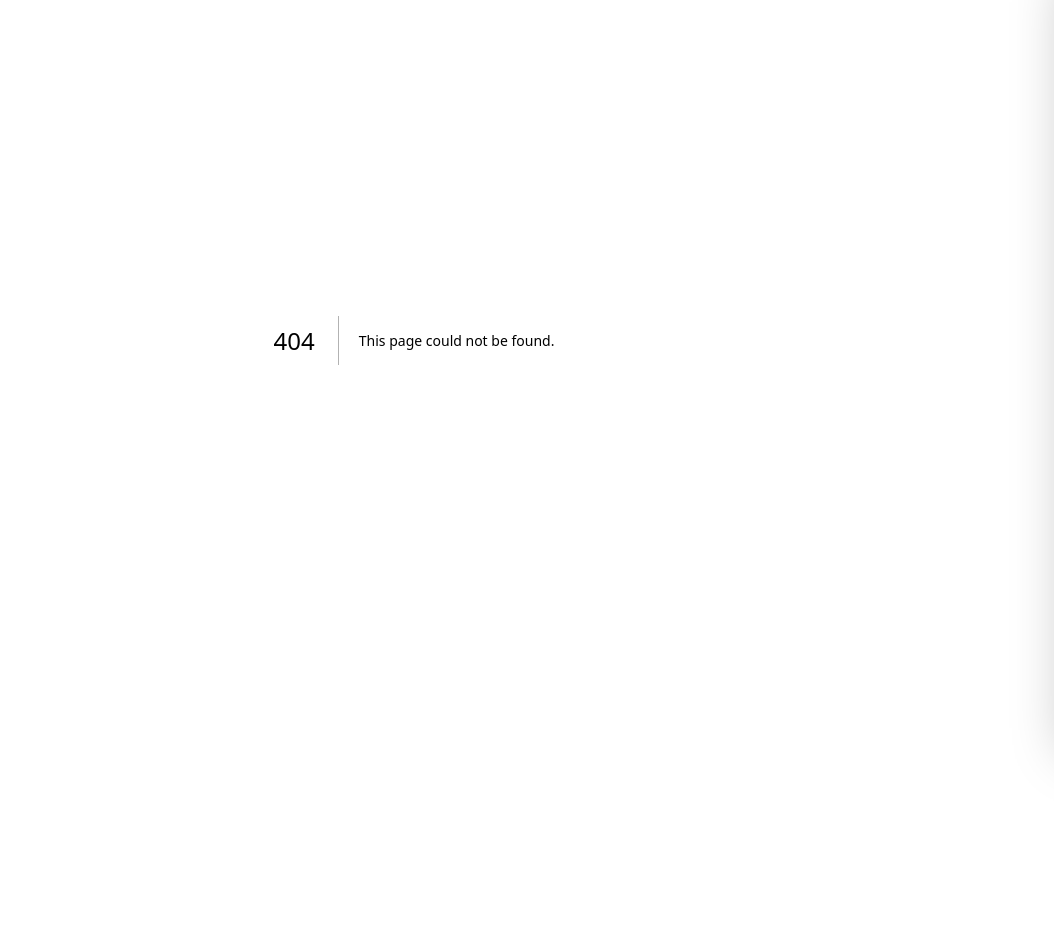
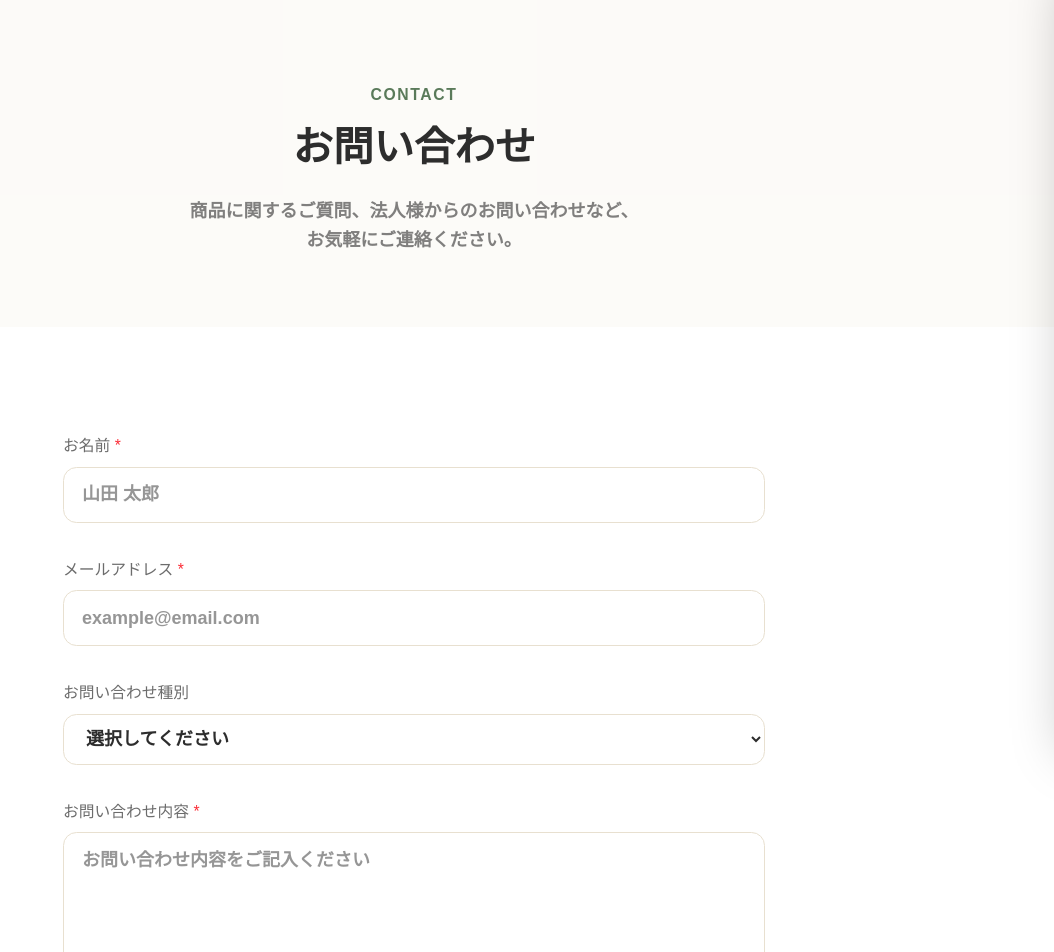
Before and after one commit to ST1105/IMPERFECT-VEGGIES, a Next.js app: page /contact in a window 1280 px wide. Before the commit this address had no page. Shown: the part 60-1012 px from the top of the page, without its empty margins (226-1280 px from the left). Before the commit the page ends 800 px from the top, so only its background shows below. Built offline with nearby package versions, Linux system fonts and the light colour scheme; a web font is replaced by a local one.

Commit message:
細かいデザインの趨勢

```diff
--- a/app/components/Header.tsx
+++ b/app/components/Header.tsx
@@ -6,7 +6,7 @@ import { useState, useEffect } from "react";
 import { useCart } from "../context/CartContext";
 
 type HeaderProps = {
-  currentPage?: "home" | "about" | "products" | "shop";
+  currentPage?: "home" | "about" | "products" | "shop" | "contact";
 };
 
 export default function Header({ currentPage = "home" }: HeaderProps) {
@@ -32,7 +32,7 @@ export default function Header({ currentPage = "home" }: HeaderProps) {
     { href: currentPage === "home" ? "#about" : "/#about", label: "私たちについて", key: "about" },
     { href: "/products", label: "商品紹介", key: "products" },
     { href: "/shop", label: "店舗情報", key: "shop" },
-    { href: currentPage === "home" ? "#contact" : "/#contact", label: "お問い合わせ", key: "contact" },
+    { href: "/contact", label: "お問い合わせ", key: "contact" },
   ];
 
   return (
--- /dev/null
+++ b/app/contact/page.tsx
@@ -0,0 +1,165 @@
+"use client";
+
+import Link from "next/link";
+import Header from "../components/Header";
+import { useScrollAnimationAll } from "../hooks/useScrollAnimation";
+
+export default function ContactPage() {
+  useScrollAnimationAll();
+
+  return (
+    <div className="min-h-screen bg-white">
+      <Header />
+
+      {/* Hero */}
+      <section className="pt-32 pb-16 bg-beige/30">
+        <div className="max-w-4xl mx-auto px-6 text-center">
+          <p className="scroll-animate scroll-fade-up text-green-primary text-sm tracking-widest mb-4">CONTACT</p>
+          <h1 className="scroll-animate scroll-fade-up scroll-delay-100 text-4xl font-klee mb-6">お問い合わせ</h1>
+          <p className="scroll-animate scroll-fade-up scroll-delay-200 text-foreground/60 max-w-2xl mx-auto leading-relaxed">
+            商品に関するご質問、法人様からのお問い合わせなど、
+            <br className="hidden md:block" />
+            お気軽にご連絡ください。
+          </p>
+        </div>
+      </section>
+
+      {/* Contact Form */}
+      <section className="py-24 bg-white">
+        <div className="max-w-2xl mx-auto px-6">
+          <form className="space-y-8">
+            <div className="scroll-animate scroll-fade-up">
+              <label htmlFor="name" className="block text-sm font-medium text-foreground/70 mb-2">
+                お名前 <span className="text-red-500">*</span>
+              </label>
+              <input
+                type="text"
+                id="name"
+                name="name"
+                required
+                className="w-full px-4 py-3 border border-beige-dark rounded-xl focus:outline-none focus:ring-2 focus:ring-green-primary/50 focus:border-green-primary transition-colors"
+                placeholder="山田 太郎"
+              />
+            </div>
+
+            <div className="scroll-animate scroll-fade-up scroll-delay-100">
+              <label htmlFor="email" className="block text-sm font-medium text-foreground/70 mb-2">
+                メールアドレス <span className="text-red-500">*</span>
+              </label>
+              <input
+                type="email"
+                id="email"
+                name="email"
+                required
+                className="w-full px-4 py-3 border border-beige-dark rounded-xl focus:outline-none focus:ring-2 focus:ring-green-primary/50 focus:border-green-primary transition-colors"
+                placeholder="example@email.com"
+              />
+            </div>
+
+            <div className="scroll-animate scroll-fade-up scroll-delay-200">
+              <label htmlFor="category" className="block text-sm font-medium text-foreground/70 mb-2">
+                お問い合わせ種別
+              </label>
+              <select
+                id="category"
+                name="category"
+                className="w-full px-4 py-3 border border-beige-dark rounded-xl focus:outline-none focus:ring-2 focus:ring-green-primary/50 focus:border-green-primary transition-colors bg-white"
+              >
+                <option value="">選択してください</option>
+                <option value="product">商品について</option>
+                <option value="order">ご注文について</option>
+                <option value="corporate">法人のお客様</option>
+                <option value="media">取材・メディア関連</option>
+                <option value="other">その他</option>
+              </select>
+            </div>
+
+            <div className="scroll-animate scroll-fade-up scroll-delay-300">
+              <label htmlFor="message" className="block text-sm font-medium text-foreground/70 mb-2">
+                お問い合わせ内容 <span className="text-red-500">*</span>
+              </label>
+              <textarea
+                id="message"
+                name="message"
+                required
+                rows={6}
+                className="w-full px-4 py-3 border border-beige-dark rounded-xl focus:outline-none focus:ring-2 focus:ring-green-primary/50 focus:border-green-primary transition-colors resize-none"
+                placeholder="お問い合わせ内容をご記入ください"
+              />
+            </div>
+
+            <div className="scroll-animate scroll-fade-up scroll-delay-400 text-center pt-4">
+              <button
+                type="submit"
+                className="inline-block bg-green-primary text-white px-12 py-4 rounded-full text-sm font-medium hover:bg-green-primary/90 transition-colors"
+              >
+                送信する
+              </button>
+            </div>
+          </form>
+        </div>
+      </section>
+
+      {/* Other Contact Methods */}
+      <section className="py-24 bg-beige/30">
+        <div className="max-w-4xl mx-auto px-6">
+          <h2 className="scroll-animate scroll-fade-up text-2xl font-klee text-center mb-12">その他のお問い合わせ方法</h2>
+          <div className="grid md:grid-cols-2 gap-8">
+            <div className="scroll-animate scroll-fade-up scroll-delay-100 bg-white rounded-2xl p-8 text-center">
+              <div className="w-16 h-16 bg-green-primary/10 rounded-full flex items-center justify-center mx-auto mb-4">
+                <svg className="w-8 h-8 text-green-primary" fill="none" stroke="currentColor" viewBox="0 0 24 24">
+                  <path strokeLinecap="round" strokeLinejoin="round" strokeWidth={1.5} d="M3 8l7.89 5.26a2 2 0 002.22 0L21 8M5 19h14a2 2 0 002-2V7a2 2 0 00-2-2H5a2 2 0 00-2 2v10a2 2 0 002 2z" />
+                </svg>
+              </div>
+              <h3 className="text-lg font-medium mb-2">メール</h3>
+              <a
+                href="mailto:hello@imperfect-veggies.com"
+                className="text-green-primary hover:underline"
+              >
+                hello@imperfect-veggies.com
+              </a>
+            </div>
+
+            <div className="scroll-animate scroll-fade-up scroll-delay-200 bg-white rounded-2xl p-8 text-center">
+              <div className="w-16 h-16 bg-green-primary/10 rounded-full flex items-center justify-center mx-auto mb-4">
+                <svg className="w-8 h-8 text-green-primary" fill="none" stroke="currentColor" viewBox="0 0 24 24">
+                  <path strokeLinecap="round" strokeLinejoin="round" strokeWidth={1.5} d="M3 5a2 2 0 012-2h3.28a1 1 0 01.948.684l1.498 4.493a1 1 0 01-.502 1.21l-2.257 1.13a11.042 11.042 0 005.516 5.516l1.13-2.257a1 1 0 011.21-.502l4.493 1.498a1 1 0 01.684.949V19a2 2 0 01-2 2h-1C9.716 21 3 14.284 3 6V5z" />
+                </svg>
+              </div>
+              <h3 className="text-lg font-medium mb-2">電話</h3>
+              <p className="text-foreground/70 mb-1">03-1234-5678</p>
+              <p className="text-foreground/50 text-sm">営業時間: 10:00 - 19:00（水曜定休）</p>
+            </div>
+          </div>
+        </div>
+      </section>
+
+      {/* FAQ Link */}
+      <section className="py-16 bg-white">
+        <div className="max-w-4xl mx-auto px-6 text-center">
+          <p className="scroll-animate scroll-fade-up text-foreground/60 mb-4">
+            よくあるご質問は下記をご確認ください
+          </p>
+          <Link
+            href="/about"
+            className="scroll-animate scroll-fade-up scroll-delay-100 inline-block border-2 border-green-primary text-green-primary px-6 py-3 rounded-full text-sm hover:bg-green-primary hover:text-white transition-colors"
+          >
+            私たちについて
+          </Link>
+        </div>
+      </section>
+
+      {/* Footer */}
+      <footer className="bg-green-primary text-white py-12">
+        <div className="max-w-6xl mx-auto px-6 text-center">
+          <Link href="/" className="text-xl font-light tracking-wider">
+            imperfect veggies
+          </Link>
+          <p className="mt-4 text-white/60 text-sm">
+            &copy; 2025 imperfect veggies. All rights reserved.
+          </p>
+        </div>
+      </footer>
+    </div>
+  );
+}
--- a/app/page.tsx
+++ b/app/page.tsx
@@ -166,7 +166,7 @@ export default function Home() {
       </section>
 
       {/* Products Section */}
-      <section id="products" className="py-24 bg-beige/30">
+      <section id="products" className="relative z-10 py-24 bg-beige/30">
         <div className="max-w-6xl mx-auto px-6">
           <div className="text-center mb-16">
             <p className="scroll-animate scroll-fade-up text-green-primary text-sm tracking-widest mb-4">PRODUCTS</p>
@@ -224,7 +224,7 @@ export default function Home() {
       </section>
 
       {/* Shop Section */}
-      <section id="shop" className="py-24 bg-white">
+      <section id="shop" className="relative z-10 py-24 bg-white">
         <div className="max-w-6xl mx-auto px-6">
           <div className="text-center mb-16">
             <p className="scroll-animate scroll-fade-up text-green-primary text-sm tracking-widest mb-4">SHOP</p>
@@ -282,7 +282,7 @@ export default function Home() {
       </section>
 
       {/* News Section */}
-      <section className="py-24 bg-white">
+      <section className="relative z-10 py-24 bg-white">
         <div className="max-w-4xl mx-auto px-6">
           <div className="text-center mb-12">
             <p className="scroll-animate scroll-fade-up text-green-primary text-sm tracking-widest mb-4">NEWS</p>
@@ -295,23 +295,23 @@ export default function Home() {
       </section>
 
       {/* Contact & Footer */}
-      <footer id="contact" className="py-24 bg-green-primary text-white">
+      <footer id="contact" className="relative z-10 py-24 bg-green-primary text-white">
         <div className="max-w-6xl mx-auto px-6">
           <div className="grid md:grid-cols-2 gap-16 mb-16">
             <div>
-              <h2 className="scroll-animate scroll-fade-up text-3xl font-klee mb-6">お問い合わせ</h2>
-              <p className="scroll-animate scroll-fade-up scroll-delay-100 text-white/70 leading-relaxed mb-8">
+              <h2 className="text-3xl font-klee mb-6">お問い合わせ</h2>
+              <p className="text-white/70 leading-relaxed mb-8">
                 商品に関するご質問、法人様からのお問い合わせなど、
                 お気軽にご連絡ください。
               </p>
               <a
                 href="mailto:hello@imperfect-veggies.com"
-                className="scroll-animate scroll-fade-up scroll-delay-200 inline-block border border-white/30 px-6 py-3 rounded-full text-sm hover:bg-white hover:text-green-primary transition-colors"
+                className="inline-block border border-white/30 px-6 py-3 rounded-full text-sm hover:bg-white hover:text-green-primary transition-colors"
               >
                 hello@imperfect-veggies.com
               </a>
             </div>
-            <div className="scroll-animate scroll-fade-right scroll-delay-200">
+            <div>
               <h3 className="text-lg font-light mb-6">Follow Us</h3>
               <div className="flex gap-4">
                 {["Instagram", "Twitter", "Facebook"].map((sns) => (
--- a/app/products/page.tsx
+++ b/app/products/page.tsx
@@ -140,11 +140,10 @@ export default function ProductsPage() {
 
           {/* Product Grid */}
           <div className="grid md:grid-cols-3 gap-8">
-            {filteredProducts.map((product, index) => (
+            {filteredProducts.map((product) => (
               <div
                 key={product.id}
-                className="scroll-animate scroll-scale-up bg-white border border-beige-dark rounded-2xl p-6 hover:shadow-lg transition-shadow group"
-                style={{ transitionDelay: `${(index % 3) * 0.1}s` }}
+                className="bg-white border border-beige-dark rounded-2xl p-6 hover:shadow-lg transition-shadow group"
               >
                 <div className="bg-beige rounded-xl aspect-square mb-6 overflow-hidden relative">
                   {product.image ? (
```
